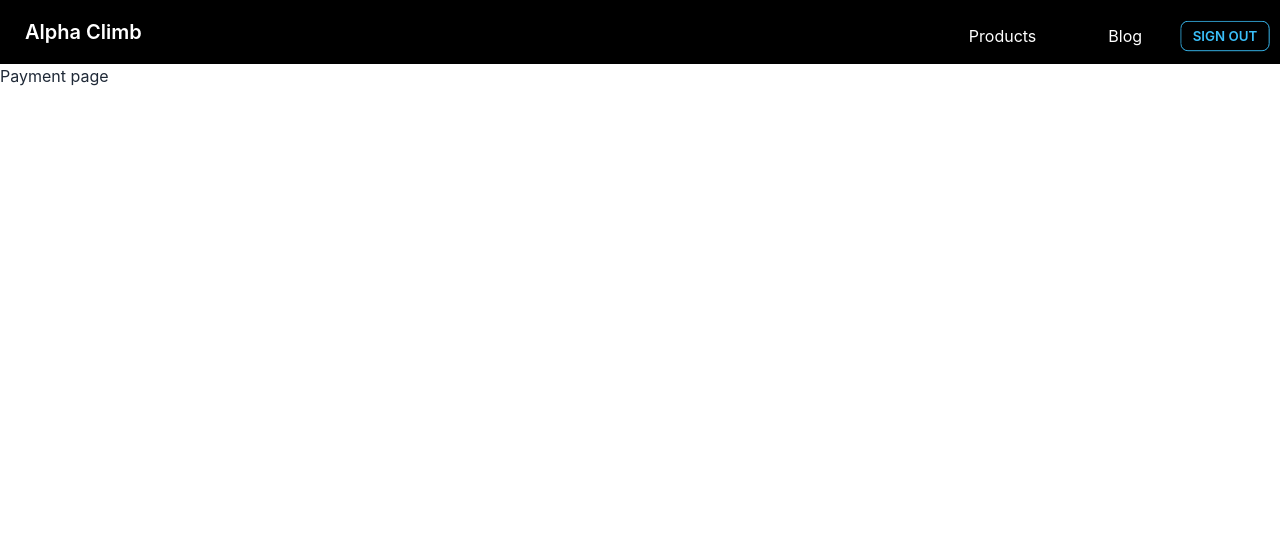
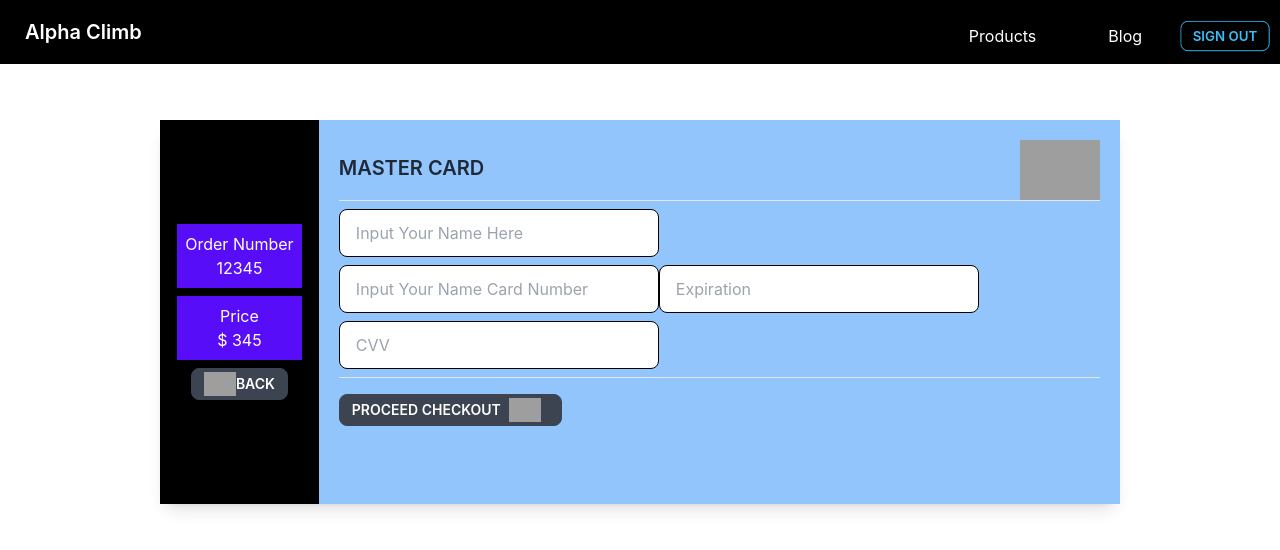
Before and after one commit to Tareq-dev/alpha-climb, a React (Create React App) app: page /payment in a window 1280 px wide. Shown: the top 550 px of the page. Built offline with nearby package versions, Linux system fonts and the light colour scheme; no server answers; sample sign-in values are in the browser's storage; grey boxes are pictures that could not be loaded.

Commit message:
Payment UI design

```diff
--- a/src/pages/Payment/Payment.js
+++ b/src/pages/Payment/Payment.js
@@ -1,11 +1,63 @@
-import React from 'react';
+import React from "react";
 
 const Payment = () => {
-     return (
+  return (
+    <div className="py-14 mx-auto w-3/4">
+      <div class="card lg:card-side bg-base-100 shadow-lg h-96">
+        <div className="md:w-48 flex justify-center items-center bg-black text-white py-8">
           <div>
-               Payment page
+            <div className="bg-primary p-2 mb-2">
+              <h2 className="text-md text-center">Order Number</h2>
+              <p className="text-center">12345</p>
+            </div>
+            <div className="bg-primary p-2 mb-2">
+              <h2 className="text-md text-center">Price</h2>
+              <p className="text-center">$ 345</p>
+            </div>
+            <div className="flex justify-center">
+              <button className="btn btn-sm">
+              <img className="w-8" src="https://i.ibb.co/44CnMXN/Pngtree-purple-left-arrow-2090709.png" alt="" />
+              Back</button>
+            </div>
           </div>
-     );
+        </div>
+        <div class="h-96 w-full p-5 bg-blue-300">
+         <div className='flex justify-between'>
+         <h2 class="card-title uppercase mb-1">Master Card</h2>
+         <img className='w-20' src="https://download.logo.wine/logo/Mastercard/Mastercard-Logo.wine.png" alt="" />
+         </div>
+          <hr />
+          <form className="mt-2">
+            <div className="w-full">
+              <input
+                type="text"
+                placeholder="Input Your Name Here"
+                class="input input-bordered border-black w-full max-w-xs"
+              />
+              <br />
+              <input
+                type="text"
+                placeholder="Input Your Name Card Number"
+                class="input input-bordered border-black w-full max-w-xs mt-2"
+              />
+              <input
+                type="text"
+                placeholder="Expiration"
+                class="input input-bordered border-black w-full max-w-xs mt-2"
+              />
+              <input
+                type="text"
+                placeholder="CVV"
+                class="input input-bordered border-black w-full max-w-xs mt-2 mb-2"
+              />
+              <hr />
+            </div>
+            <button className="btn btn-sm mt-4">Proceed CheckOut <img className="w-8 mx-2" src="https://i.ibb.co/Br4dzDm/arrow-next-2825.png" alt="" /></button>
+          </form>
+        </div>
+      </div>
+    </div>
+  );
 };
 
 export default Payment;
```
